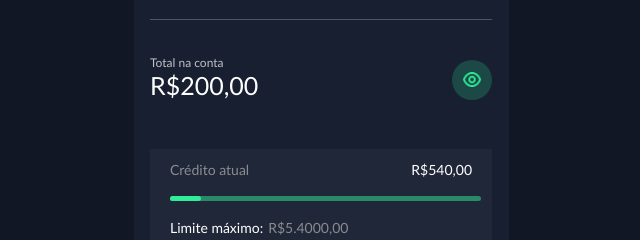
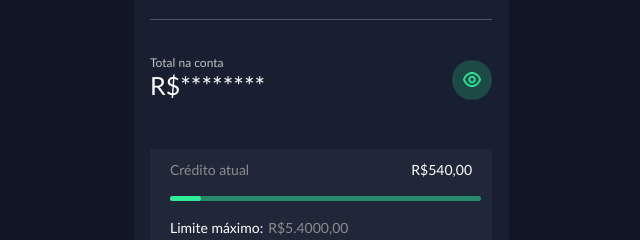
Before and after one commit to WrcArthur/interface-app-banco, a plain HTML site: page index.html in a window 1280 px wide. Both pictures are taken after a click on the link 791 px from the left and 215 px from the top of the page. Shown: the part 134-374 px from the top of the page, 319-959 px from the left. Drawn offline with Linux system fonts and the light colour scheme.

Commit message:
script reference added

```diff
--- a/index.html
+++ b/index.html
@@ -123,4 +123,5 @@
         </nav>
     </main>
 </body>
+<script src="script.js"></script>
 </html>
--- /dev/null
+++ b/script.js
@@ -0,0 +1,12 @@
+const eye = document.getElementById('logoEye');
+const valorConta = document.getElementById('accountValue');
+
+eye.addEventListener('click', ()=> {
+    if(eye.hasAttribute('clicked')) {
+        valorConta.textContent = 'R$200,00';
+        eye.removeAttribute('clicked');
+    } else {
+        valorConta.textContent = 'R$********';
+        eye.setAttribute('clicked', 'clicked');
+    }
+});
```
